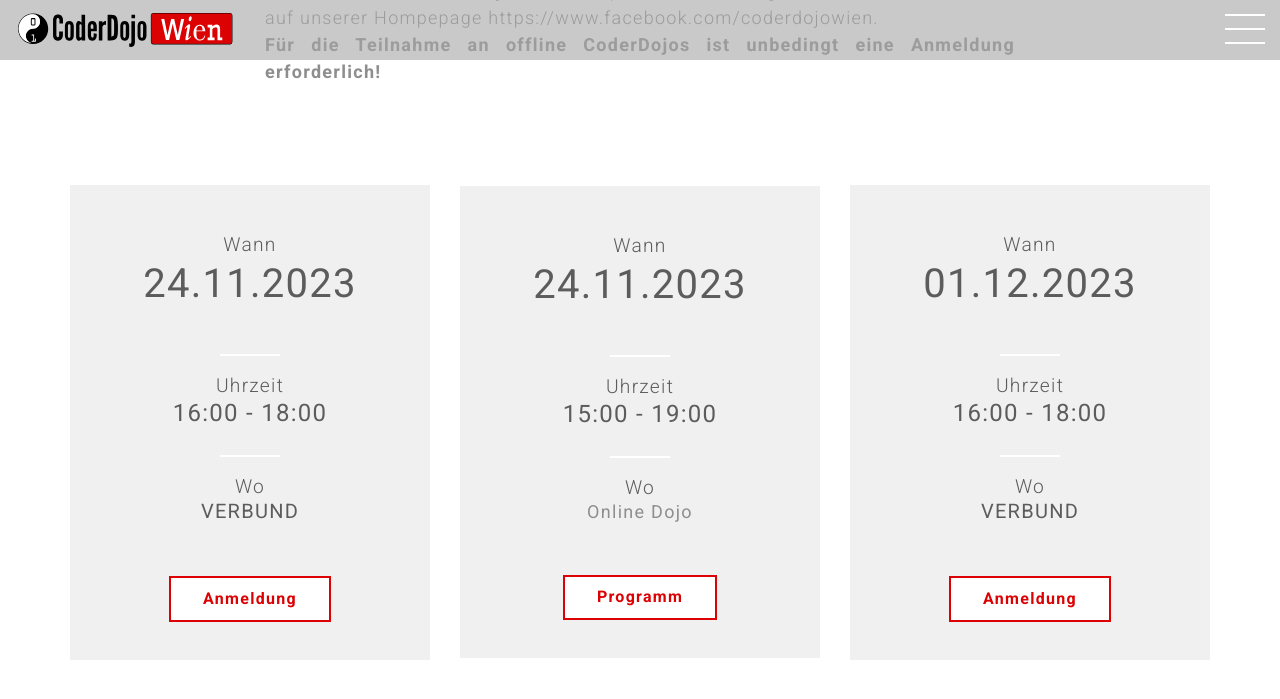
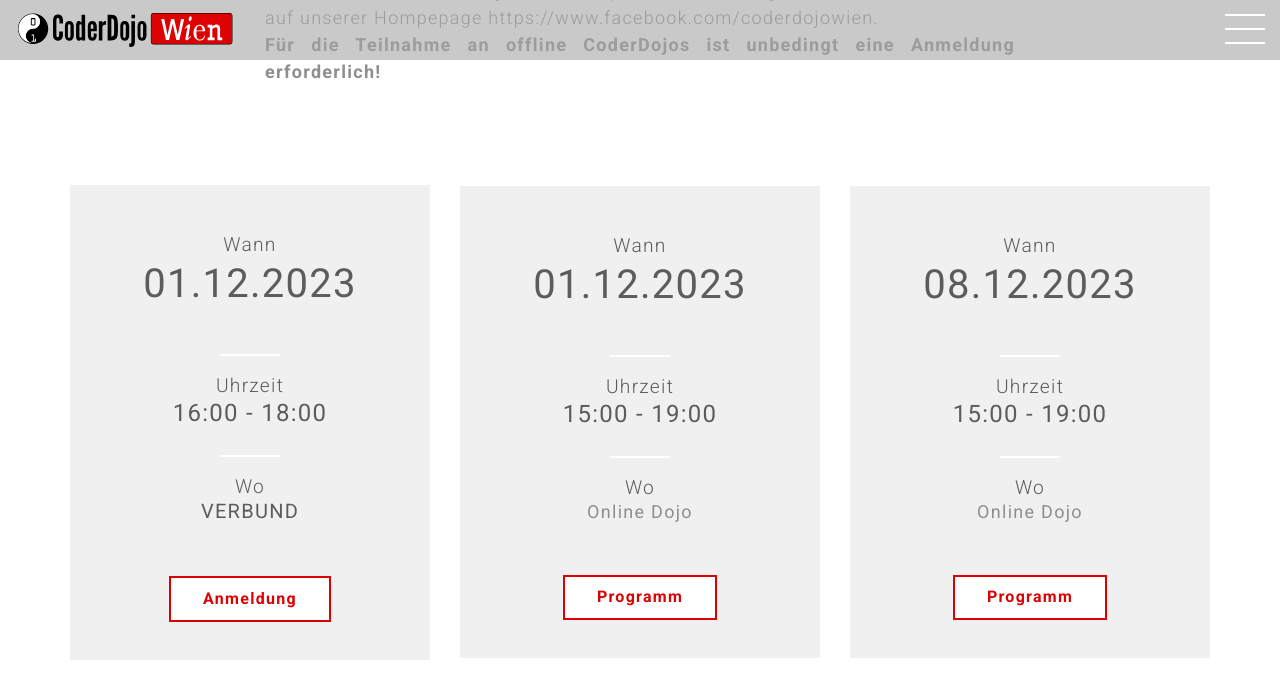
Before and after one commit to coderdojo-wien/coderdojo-wien.github.io, a Jekyll site: the page built from index.html, in a window 1280 px wide and 900 px high, scrolled down 3896 px, cut to the strip 0-765 px from the top of the window. Shown: the top 699 px of the strip. Built offline with Jekyll 4.4.1, drawn with Linux system fonts in a browser that asks for light colours; nearby versions of some CDN libraries; comment, search, counter and statistics services are not loaded; some of the changed lines change nothing that is shown.

Commit message:
Update events.yml

```diff
--- a/_data/events.yml
+++ b/_data/events.yml
@@ -2,30 +2,6 @@
 
 description: "Ein Anmeldung ist für die Teilnahme an den online CoderDojos nicht erforderlich. Das genaue Workshopprogramm mit den Teilnahmelinks finden sie in unserem aktuellen Newsletter, der jeweils bis spätestens den Tag davor versendet wird und auf unserer Hompepage https://www.facebook.com/coderdojowien. </br><b>Für die Teilnahme an offline CoderDojos ist unbedingt eine Anmeldung erforderlich!</b>"
 events-list:
-
-- event-date: 24.11.2023
-  event-time: 16:00 - 18:00
-  event-startdate: 2023-11-24T16:00:00+0100
-  event-enddate: 2023-11-24T18:00:00+0100
-  event-name: "CoderDojo Wien @ VERBUND"
-  event-type: Offline
-  event-registration-url: "https://www.eventbrite.at/e/coderdojo-wien-at-verbund-am-241123-registrierung-738339071037"
-  event-place: <a href="#main-event-place-map">VERBUND</a>
-  event-place-name: VERBUND
-  event-place-streetaddress: Am Hof 6a
-  event-place-addresslocality: Wien
-  event-place-postalcode: 1010
-  event-place-addresscountry: AT
-
-- event-date: 24.11.2023
-  event-time: 15:00 - 19:00
-  event-startdate: 2023-11-24T15:00:00+0100
-  event-enddate: 2023-11-24T19:00:00+0100
-  event-name: Online CoderDojo
-  event-type: Online
-  event-place: Online Dojo
-  event-place-name: Online
-  event-url: "https://linz.coderdojo.net/termine/"
 
 - event-date: 01.12.2023
   event-time: 16:00 - 18:00
@@ -41,6 +17,27 @@
   event-place-postalcode: 1010
   event-place-addresscountry: AT
 
+- event-date: 01.12.2023
+  event-time: 15:00 - 19:00
+  event-startdate: 2023-12-01T15:00:00+0100
+  event-enddate: 2023-12-01T19:00:00+0100
+  event-name: Online CoderDojo
+  event-type: Online
+  event-place: Online Dojo
+  event-place-name: Online
+  event-url: "https://linz.coderdojo.net/termine/"
+
+- event-date: 08.12.2023
+  event-time: 15:00 - 19:00
+  event-startdate: 2023-12-08T15:00:00+0100
+  event-enddate: 2023-12-08T19:00:00+0100
+  event-name: Online CoderDojo
+  event-type: Online
+  event-place: Online Dojo
+  event-place-name: Online
+  event-url: "https://linz.coderdojo.net/termine/"
+
+
 # - event-date: 28.04.2023
 #   event-time: 16:00 - 18:00
 #   event-startdate: 2023-04-28T16:00:00+0100
```
